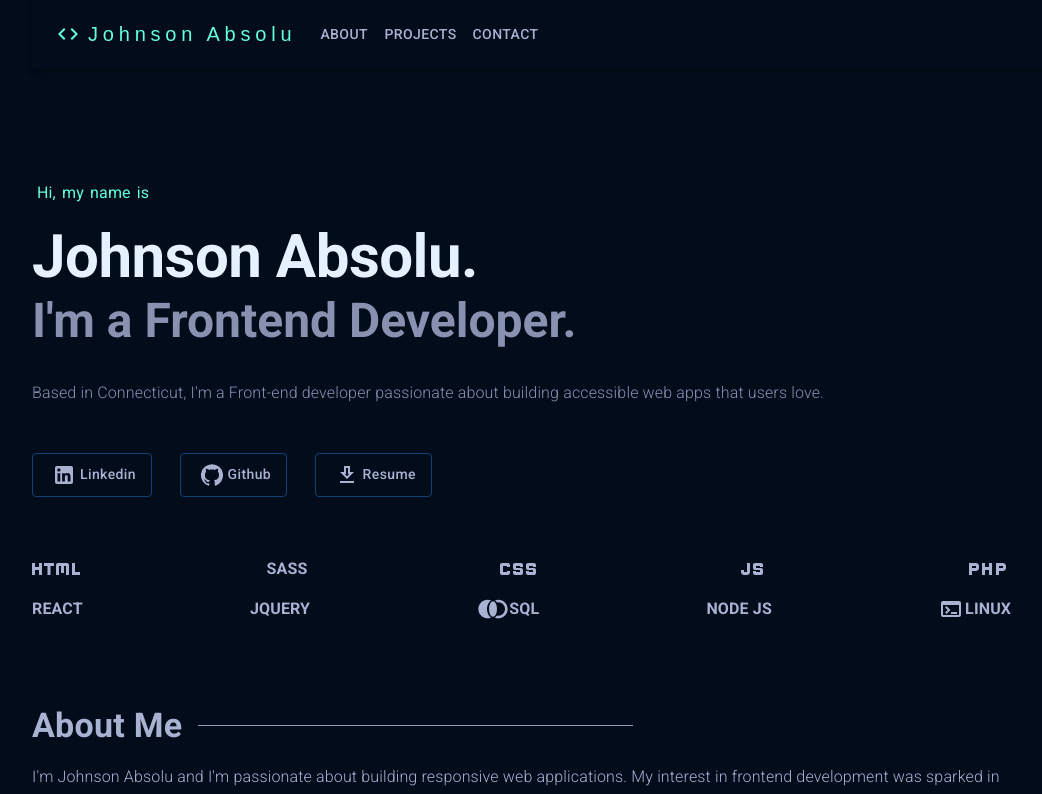
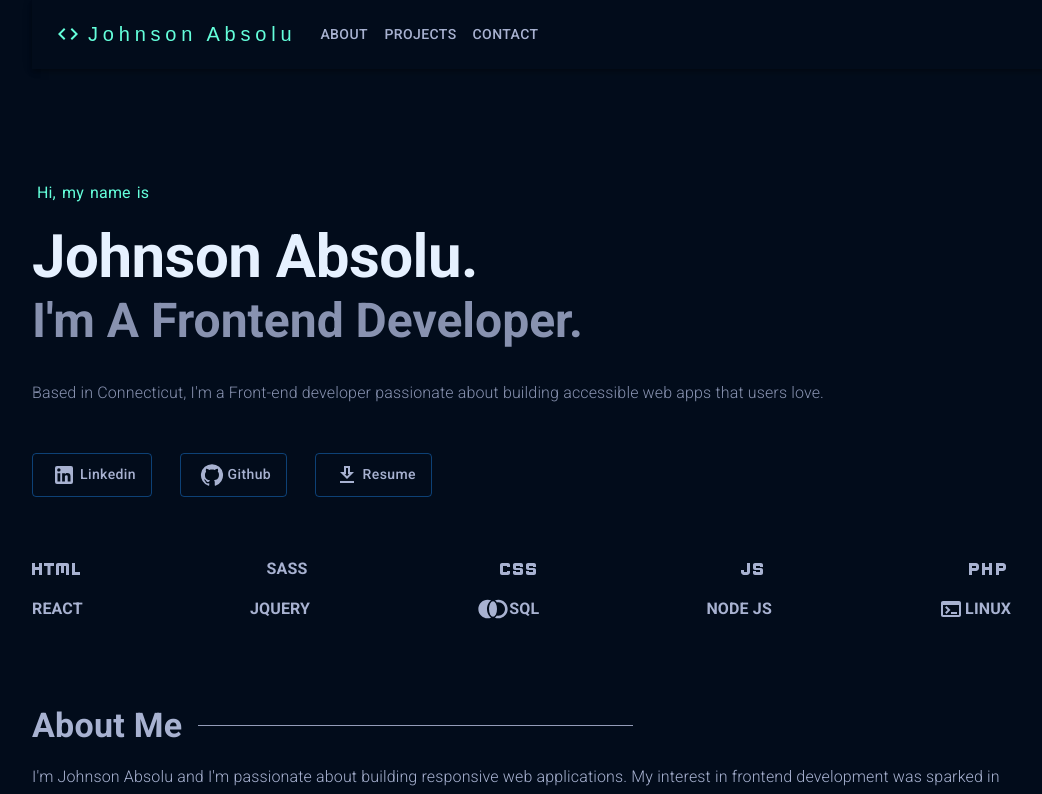
Before and after one commit to JAbsolu/React-portfolio, a React (Create React App) app: page / in a window 1280 px wide. Shown: the top 794 px of the page, without its empty margins (64-1106 px from the left). Built offline with nearby package versions, Linux system fonts and the light colour scheme.

Commit message:
updated texts

```diff
--- a/src/views/home/index.jsx
+++ b/src/views/home/index.jsx
@@ -87,7 +87,7 @@ import Projects from "../../components/Projects";
                   color: slate,
                 }}
               >
-                I'm a Frontend Developer.
+                I'm A Frontend Developer.
               </Typography>
             </Typography>
 
```
